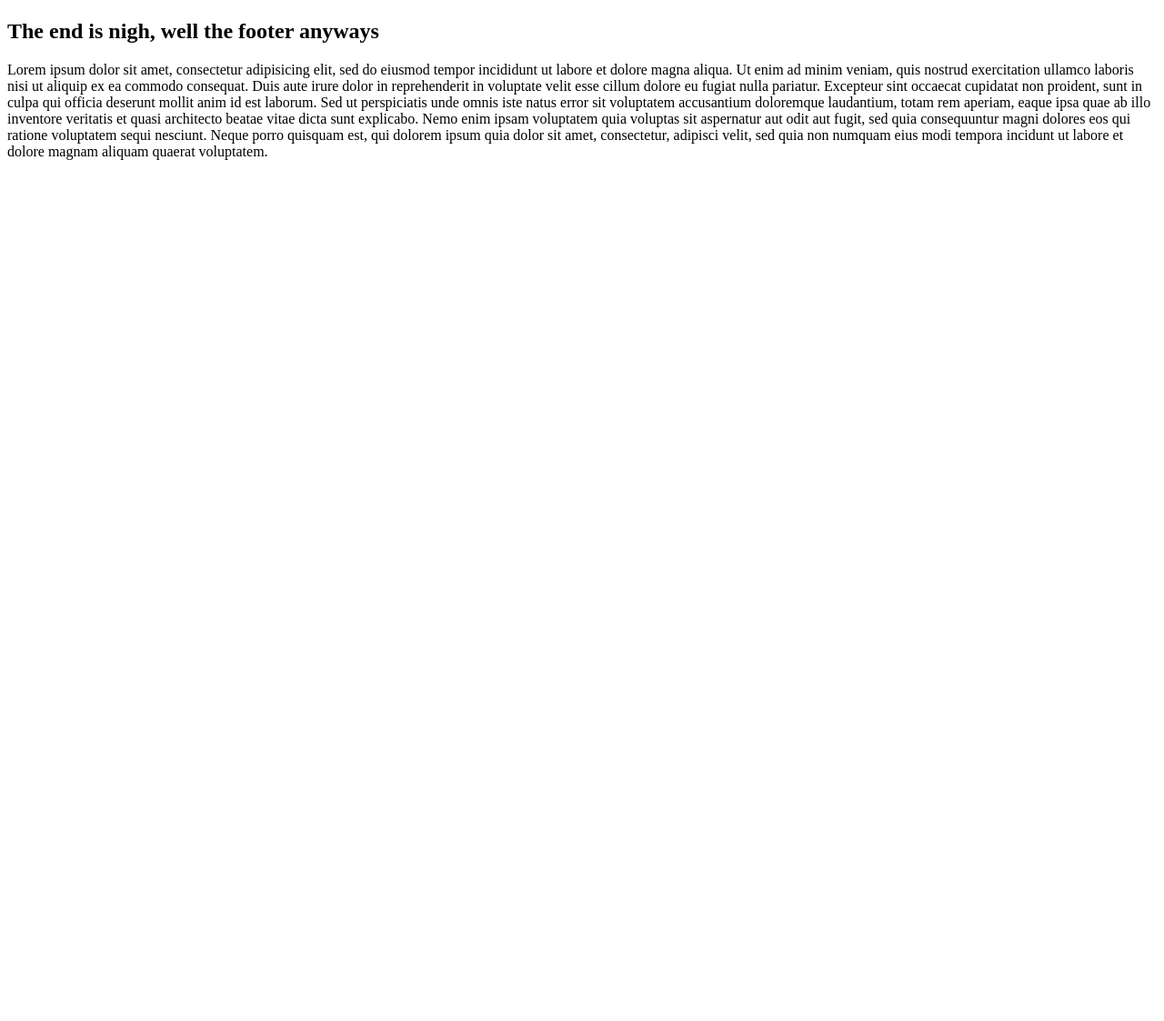
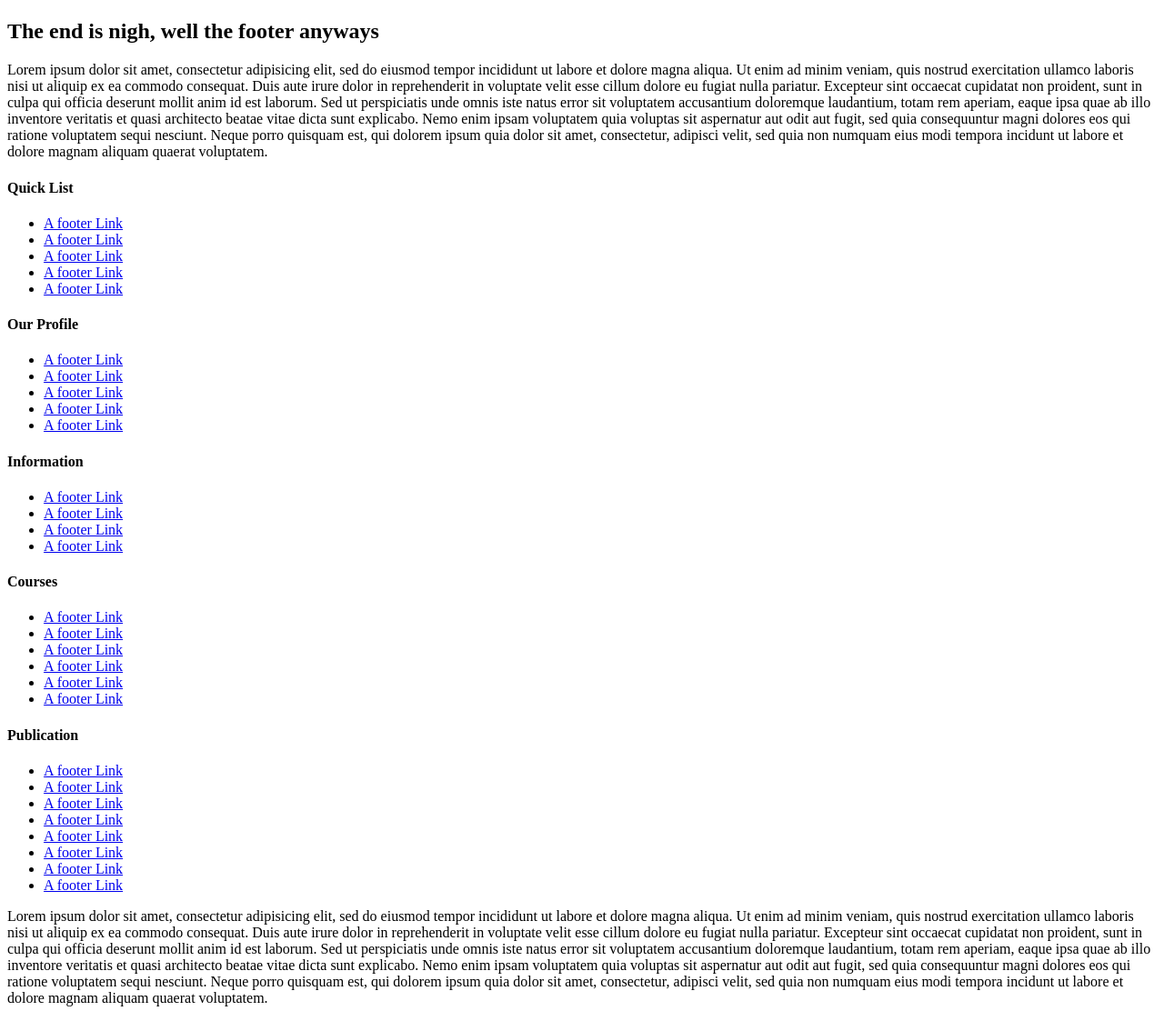
Before and after one commit to drolcak/psd_2_html_trans, a plain HTML site: page index.html in a window 1280 px wide. Shown: the part 1999-3122 px from the top of the page at 91% size. Before the commit the page ends 2191 px from the top, so only its background shows below. Drawn offline with Linux system fonts and the light colour scheme.

Commit message:
html - complete

```diff
--- a/index.html
+++ b/index.html
@@ -182,7 +182,59 @@
 </section>
 
 <footer>
+    <h4>Quick List </h4>
+        <ul>
+            <li><a href="#"> A footer Link </a></li>
+            <li><a href="#"> A footer Link </a></li>
+            <li><a href="#"> A footer Link </a></li>
+            <li><a href="#"> A footer Link </a></li>
+            <li><a href="#"> A footer Link </a></li>
+        </ul>
 
+    <h4>Our Profile</h4>
+
+        <ul>
+            <li><a href="#"> A footer Link </a></li>
+            <li><a href="#"> A footer Link </a></li>
+            <li><a href="#"> A footer Link </a></li>
+            <li><a href="#"> A footer Link </a></li>
+            <li><a href="#"> A footer Link </a></li>
+        </ul>
+
+    <h4>Information</h4>
+
+    <ul>
+        <li><a href="#"> A footer Link </a></li>
+        <li><a href="#"> A footer Link </a></li>
+        <li><a href="#"> A footer Link </a></li>
+        <li><a href="#"> A footer Link </a></li>
+    </ul>
+
+    <h4>Courses</h4>
+
+    <ul>
+        <li><a href="#"> A footer Link </a></li>
+        <li><a href="#"> A footer Link </a></li>
+        <li><a href="#"> A footer Link </a></li>
+        <li><a href="#"> A footer Link </a></li>
+        <li><a href="#"> A footer Link </a></li>
+        <li><a href="#"> A footer Link </a></li>
+    </ul>
+
+    <h4>Publication</h4>
+
+    <ul>
+        <li><a href="#"> A footer Link </a></li>
+        <li><a href="#"> A footer Link </a></li>
+        <li><a href="#"> A footer Link </a></li>
+        <li><a href="#"> A footer Link </a></li>
+        <li><a href="#"> A footer Link </a></li>
+        <li><a href="#"> A footer Link </a></li>
+        <li><a href="#"> A footer Link </a></li>
+        <li><a href="#"> A footer Link </a></li>
+    </ul>
+
+    <p>Lorem ipsum dolor sit amet, consectetur adipisicing elit, sed do eiusmod tempor incididunt ut labore et dolore magna aliqua. Ut enim ad minim veniam, quis nostrud exercitation ullamco laboris nisi ut aliquip ex ea commodo consequat. Duis aute irure dolor in reprehenderit in voluptate velit esse cillum dolore eu fugiat nulla pariatur. Excepteur sint occaecat cupidatat non proident, sunt in culpa qui officia deserunt mollit anim id est laborum. Sed ut perspiciatis unde omnis iste natus error sit voluptatem accusantium doloremque laudantium, totam rem aperiam, eaque ipsa quae ab illo inventore veritatis et quasi architecto beatae vitae dicta sunt explicabo. Nemo enim ipsam voluptatem quia voluptas sit aspernatur aut odit aut fugit, sed quia consequuntur magni dolores eos qui ratione voluptatem sequi nesciunt. Neque porro quisquam est, qui dolorem ipsum quia dolor sit amet, consectetur, adipisci velit, sed quia non numquam eius modi tempora incidunt ut labore et dolore magnam aliquam quaerat voluptatem.</p>
 
 </footer>
 
```
